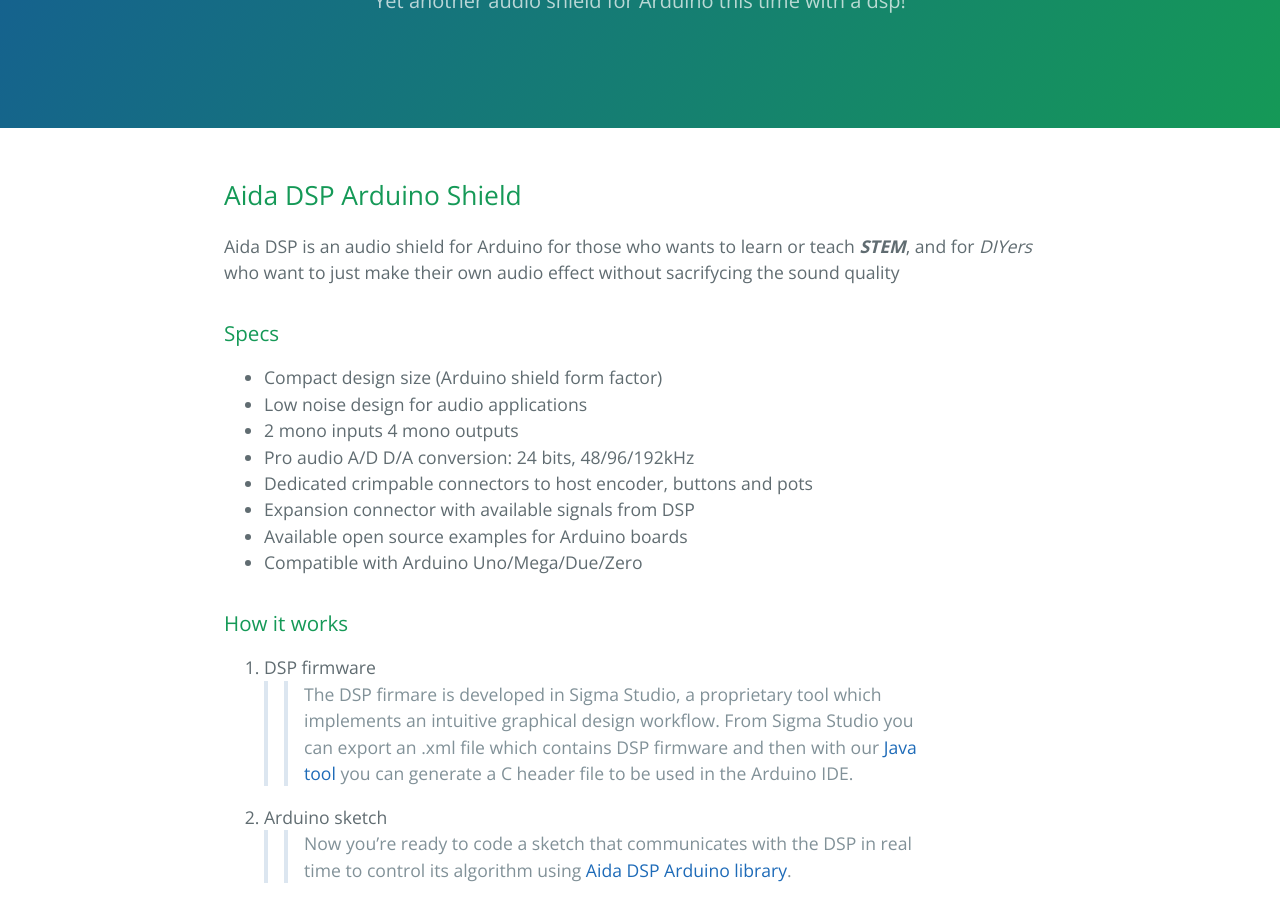
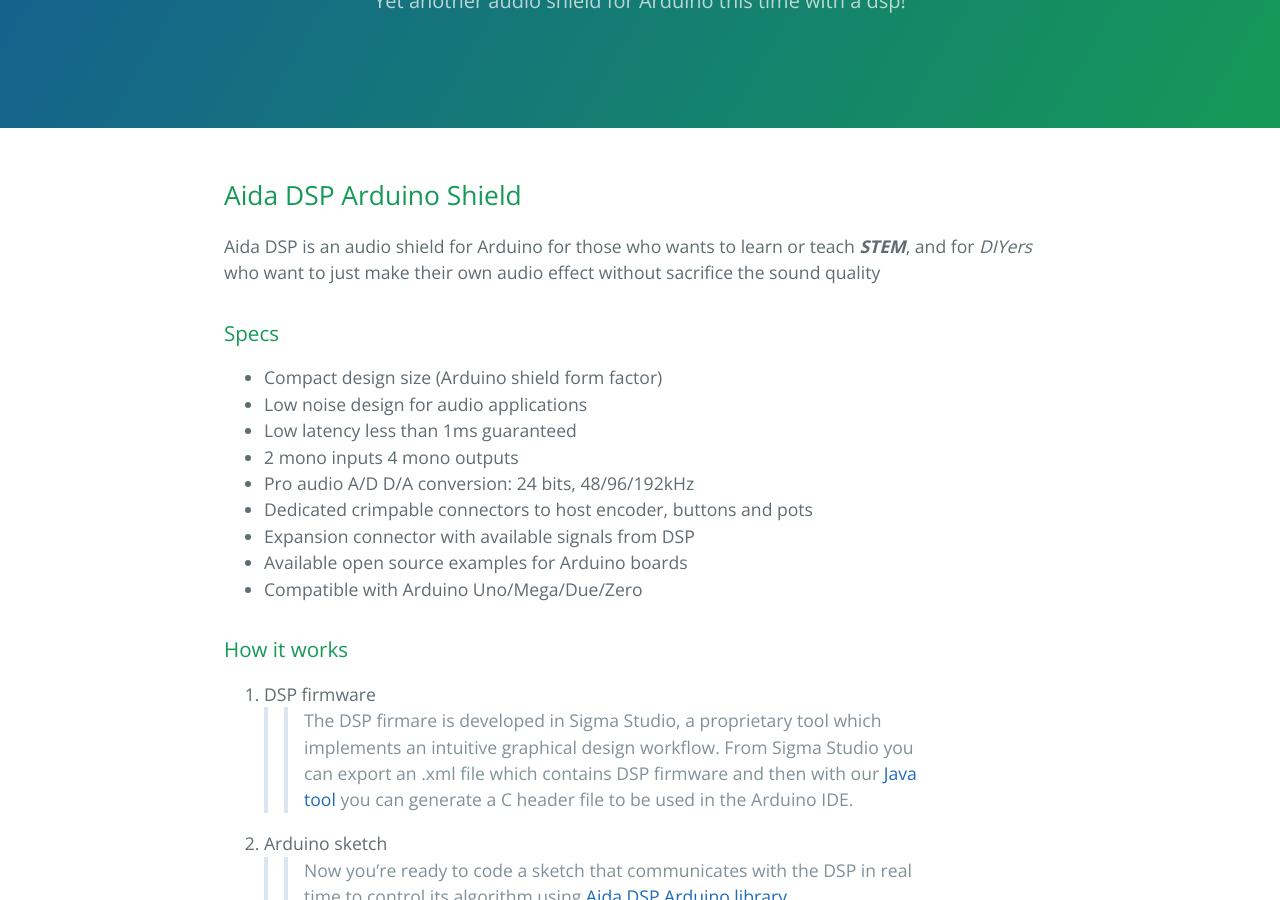
Before and after one commit to AidaDSP/AidaDSP.github.io, a Jekyll site: the page built from aida_dsp_arduino_shield.md, in a window 1280 px wide and 900 px high, scrolled down 539 px. Built offline with Jekyll 4.4.1, drawn with Linux system fonts in a browser that asks for light colours.

Commit message:
Updated doc

```diff
--- a/aida_dsp_arduino_shield.md
+++ b/aida_dsp_arduino_shield.md
@@ -13,11 +13,12 @@ order: 0
 ## Aida DSP Arduino Shield
 
 Aida DSP is an audio shield for Arduino for those who wants to learn or teach _**STEM**_, and for _DIYers_ who want to just make their
-own audio effect without sacrifycing the sound quality
+own audio effect without sacrifice the sound quality
 
 ### Specs
 - Compact design size (Arduino shield form factor)
 - Low noise design for audio applications
+- Low latency less than 1ms guaranteed
 - 2 mono inputs 4 mono outputs
 - Pro audio A/D D/A conversion: 24 bits, 48/96/192kHz
 - Dedicated crimpable connectors to host encoder, buttons and pots
```
